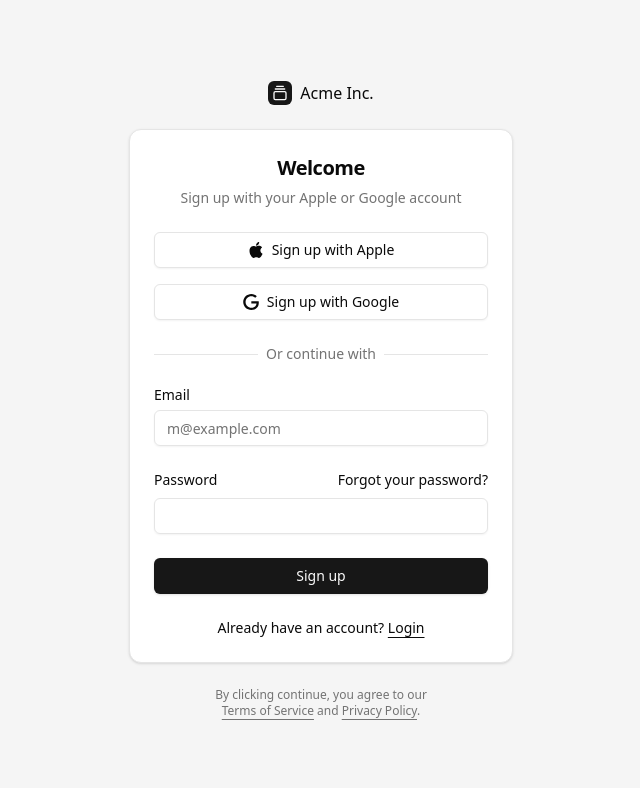
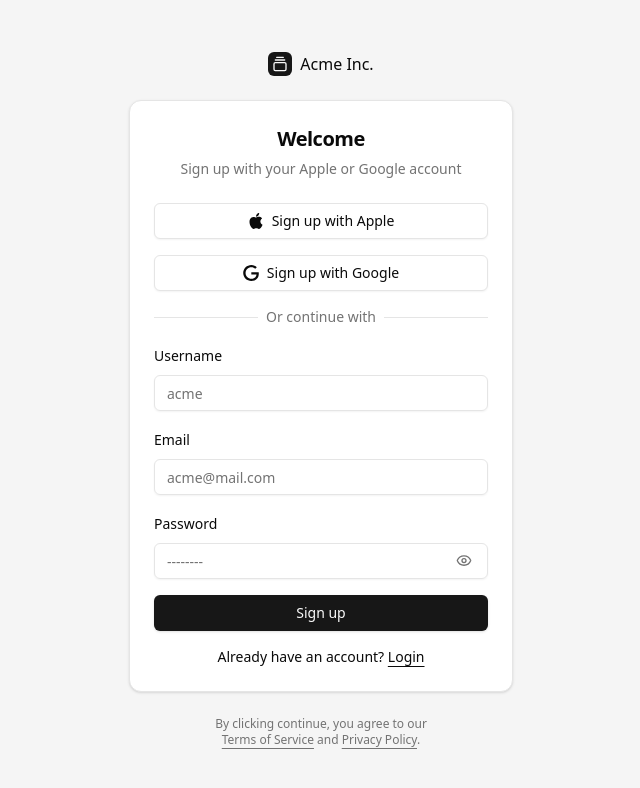
Before and after one commit to JuszJo/any-dashboard, a React (Vite) app: page /signup in a window 1280 px wide. Shown: the top 788 px of the page, without its empty margins (319-959 px from the left). Built offline with nearby package versions, Linux system fonts and the light colour scheme.

Commit message:
fix login

```diff
--- a/src/App.tsx
+++ b/src/App.tsx
@@ -22,6 +22,7 @@ const router = createBrowserRouter(createRoutesFromChildren([
     <Route path="signup" element={<Signup />} />,
     <Route path="dashboard" element={<AuthLayout />}>
       <Route index element={<Dashboard />} />,
+      <Route path="test" element={<h1>TEST</h1>} />,
     </Route>
     <Route path="*" element={<div>Not Found</div>} />
   </Route>
--- a/src/components/login-form.tsx
+++ b/src/components/login-form.tsx
@@ -19,8 +19,8 @@ import { userLogin } from "@/api/api"
 import { PasswordInput } from "./custom/password-input"
 
 const LoginValidator = z.object({
-  username: z.string().min(3, "Username must be atleast 2 characters."),
-  password: z.string().min(3, "Password must be atleast 2 characters."),
+  username: z.string().min(3, "Username must be atleast 3 characters."),
+  password: z.string().min(3, "Password must be atleast 3 characters."),
 })
 
 type LoginSchema = z.infer<typeof LoginValidator>
@@ -65,7 +65,7 @@ export function LoginForm({ className, ...props }: React.ComponentPropsWithoutRe
         <CardContent>
           <Form {...form}>
             <form onSubmit={form.handleSubmit(onSubmit)}>
-              <div className="grid gap-6">
+              <div className="grid gap-4">
                 <div className="flex flex-col gap-4">
                   <Button variant="outline" className="w-full">
                     <svg xmlns="http://www.w3.org/2000/svg" viewBox="0 0 24 24">
@@ -91,7 +91,7 @@ export function LoginForm({ className, ...props }: React.ComponentPropsWithoutRe
                     Or continue with
                   </span>
                 </div>
-                <div className="grid gap-6">
+                <div className="grid gap-4">
                   <div className="grid gap-2">
                     <FormField
                       control={form.control}
@@ -138,6 +138,9 @@ export function LoginForm({ className, ...props }: React.ComponentPropsWithoutRe
                   <Link to={"/signup"} className="underline underline-offset-4">
                     Sign up
                   </Link>
+                  <Link to={"/dashboard"} className="underline underline-offset-4">
+                    db
+                  </Link>
                 </div>
               </div>
             </form>
--- a/src/components/signup-form.tsx
+++ b/src/components/signup-form.tsx
@@ -8,13 +8,51 @@ import {
   CardTitle,
 } from "@/components/ui/card"
 import { Input } from "@/components/ui/input"
-import { Label } from "@/components/ui/label"
-import { Link } from "react-router-dom"
+import { Link, useNavigate } from "react-router-dom"
+import { z } from "zod"
+import { useForm } from "react-hook-form"
+import { zodResolver } from "@hookform/resolvers/zod"
+import { Form, FormControl, FormField, FormItem, FormLabel, FormMessage } from "./ui/form"
+import { PasswordInput } from "./custom/password-input"
+import { userSignup } from "@/api/api"
 
-export function SignupForm({
-  className,
-  ...props
-}: React.ComponentPropsWithoutRef<"div">) {
+const SignupValidator = z.object({
+  username: z.string().min(3, "Username must be at least 3 characters long").trim(),
+  password: z.string()
+    .min(6, "Password must be at least 6 characters long")
+    .max(100, "Password cannot exceed 100 characters"),
+  email: z.string(),
+});
+
+type SignupSchema = z.infer<typeof SignupValidator>
+
+export function SignupForm({ className, ...props }: React.ComponentPropsWithoutRef<"div">) {
+  const form = useForm<SignupSchema>({
+    resolver: zodResolver(SignupValidator),
+    defaultValues: {
+      username: "",
+      password: "",
+      email: ""
+    }
+  })
+
+  const navigate = useNavigate();
+
+  async function onSubmit(values: SignupSchema) {
+    try {
+      await userSignup(values);
+
+      navigate("/dashboard");
+    }
+    catch (error) {
+      console.log(error);
+
+      form.setError("root.serverError", {
+        message: "Signup failed, please try again later"
+      })
+    }
+  }
+
   return (
     <div className={cn("flex flex-col gap-6", className)} {...props}>
       <Card>
@@ -25,8 +63,9 @@ export function SignupForm({
           </CardDescription>
         </CardHeader>
         <CardContent>
-          <form>
-            <div className="grid gap-6">
+          <Form {...form}>
+            <form onSubmit={form.handleSubmit(onSubmit)}>
+              <div className="grid gap-4">
                 <div className="flex flex-col gap-4">
                   <Button variant="outline" className="w-full">
                     <svg xmlns="http://www.w3.org/2000/svg" viewBox="0 0 24 24">
@@ -52,29 +91,53 @@ export function SignupForm({
                     Or continue with
                   </span>
                 </div>
-              <div className="grid gap-6">
+                <div className="grid gap-4">
                   <div className="grid gap-2">
-                  <Label htmlFor="email">Email</Label>
-                  <Input
-                    id="email"
-                    type="email"
-                    placeholder="m@example.com"
-                    required
+                    <FormField
+                      control={form.control}
+                      name="username"
+                      render={({ field }) => (
+                        <FormItem>
+                          <FormLabel>Username</FormLabel>
+                          <FormControl>
+                            <Input placeholder="acme" {...field} />
+                          </FormControl>
+                          <FormMessage />
+                        </FormItem>
+                      )}
                     />
                   </div>
                   <div className="grid gap-2">
-                  <div className="flex items-center">
-                    <Label htmlFor="password">Password</Label>
-                    <a
-                      href="#"
-                      className="ml-auto text-sm underline-offset-4 hover:underline"
-                    >
-                      Forgot your password?
-                    </a>
+                    <FormField
+                      control={form.control}
+                      name="email"
+                      render={({ field }) => (
+                        <FormItem>
+                          <FormLabel>Email</FormLabel>
+                          <FormControl>
+                            <Input placeholder="acme@mail.com" {...field} />
+                          </FormControl>
+                          <FormMessage />
+                        </FormItem>
+                      )}
+                    />
                   </div>
-                  <Input id="password" type="password" required />
+                  <div className="grid gap-2">
+                    <FormField
+                      control={form.control}
+                      name="password"
+                      render={({ field }) => (
+                        <FormItem>
+                          <FormLabel>Password</FormLabel>
+                          <FormControl>
+                            <PasswordInput placeholder="--------" {...field} />
+                          </FormControl>
+                          <FormMessage />
+                        </FormItem>
+                      )}
+                    />
                   </div>
-                <Button type="submit" className="w-full">
+                  <Button type="submit" className="w-full" disabled={form.formState.isSubmitting}>
                     Sign up
                   </Button>
                 </div>
@@ -86,6 +149,7 @@ export function SignupForm({
                 </div>
               </div>
             </form>
+          </Form>
         </CardContent>
       </Card>
       <div className="text-balance text-center text-xs text-muted-foreground [&_a]:underline [&_a]:underline-offset-4 [&_a]:hover:text-primary  ">
--- a/src/layouts/AuthLayout.tsx
+++ b/src/layouts/AuthLayout.tsx
@@ -1,7 +1,30 @@
-import { Outlet } from "react-router-dom"
+import { userAuth } from "@/api/api"
+import { useLayoutEffect, useState } from "react"
+import { Navigate, Outlet } from "react-router-dom"
 
 export default function AuthLayout() {
+  const [auth, setAuth] = useState(false);
+  const [loading, setLoading] = useState(true);
+
+  useLayoutEffect(() => {
+    setLoading(true);
+
+    userAuth()
+    .then(() => {
+      setAuth(true);
+    })
+    .catch(error => {
+      console.log("Error in auth layout, ", error);
+    })
+    .finally(() => {
+      setLoading(false);
+    })
+
+  }, [])
+
+  if(loading && !auth) return null;
+
   return (
-    <Outlet />
+    !loading && !auth ? <Navigate to={"/login"} /> : <Outlet />
   )
 }
--- a/src/pages/dashboard/Dashboard.tsx
+++ b/src/pages/dashboard/Dashboard.tsx
@@ -15,6 +15,7 @@ import {
 } from "@/components/ui/sidebar"
 
 import { useQuery } from "@tanstack/react-query"
+import { Link } from "react-router-dom"
 
 export default function Dashboard() {
   const { data, isLoading, error } = useQuery({
@@ -28,8 +29,12 @@ export default function Dashboard() {
     },
   })
 
+  // if(error && !isLoading) {
+  //   return <div>Error</div>
+  // }
+
   if(error && !isLoading) {
-    return <div>Error</div>
+    console.log(error);
   }
 
   if(data) {
@@ -54,6 +59,7 @@ export default function Dashboard() {
                 <BreadcrumbSeparator className="hidden md:block" />
                 <BreadcrumbItem>
                   <BreadcrumbPage>Data Fetching</BreadcrumbPage>
+                  <Link to={"test"}>TEST</Link>
                 </BreadcrumbItem>
               </BreadcrumbList>
             </Breadcrumb>
```
Also changed, not shown: src/api/api.ts (+66 -11 lines), 1 other file (tests, documents, lock files or other folders). Lines whose indentation alone changed are shown as unchanged.
